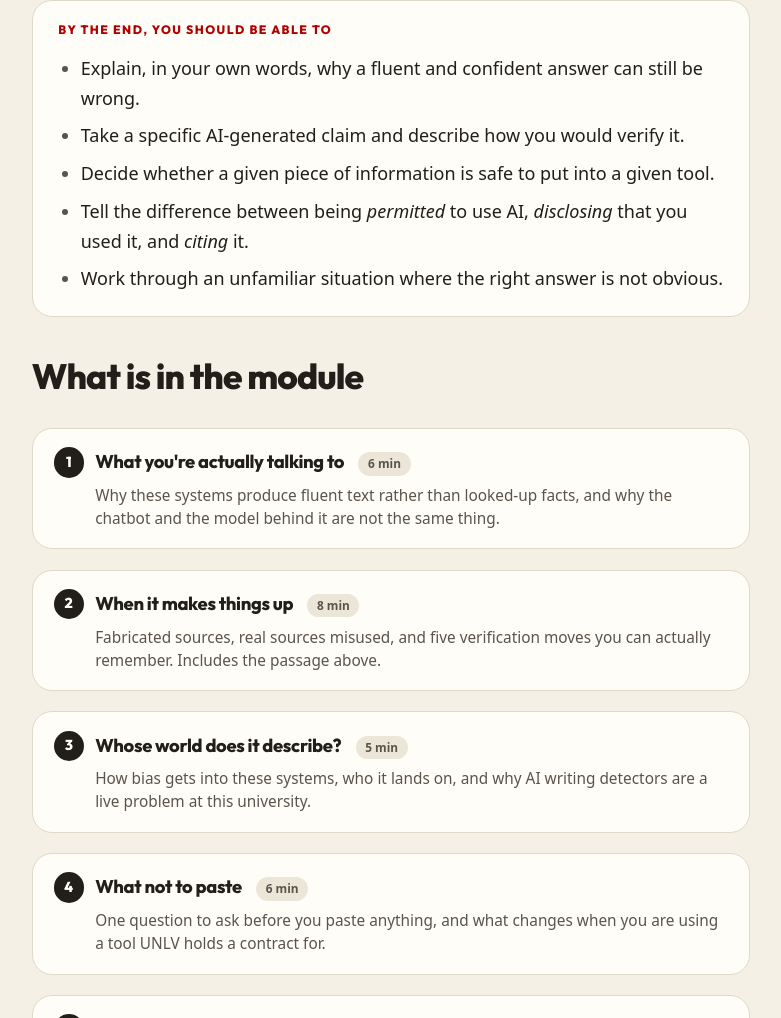
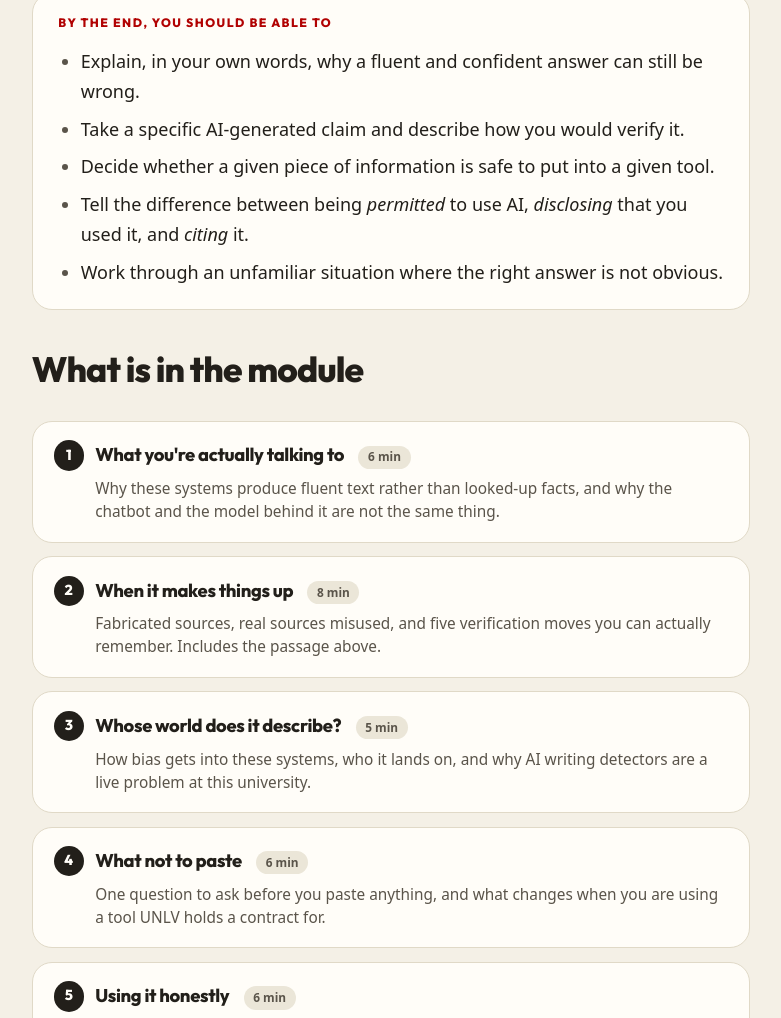
Before and after one commit to robertlaws-unlv-wads/library-ai-guide, a plain HTML site: page index.html in a window 1280 px wide. Shown: the part 1782-2800 px from the top of the page, without its empty margins (249-1030 px from the left). Drawn offline with Linux system fonts and the light colour scheme.

Commit message:
Fix nav misalignment caused by the prose list rhythm leaking into layout lists
The active "Start here" pill sat 6.8px above Quiz, Summary and About.

Cause was mine: the global `li + li { margin-block-start: 0.45em }` rule that
gives lesson prose its vertical rhythm was also applying to lists used as
layout containers. Every nav item after the first picked up a top margin,
while the first did not — so the row lost its shared baseline.

The same leak was inflating the table of contents: cards are laid out with
`grid-gap: 0.75rem`, but every card after the first also carried 0.45em of
margin, making the first gap 12px and the rest 20px.

Fixed at the source rather than nudging the pill:
- The prose rule now carries a comment stating it is prose-only and that
  layout lists must reset it.
- .site-nav and .toc each zero it next to their own gap declaration, so the
  reason is visible where someone would be editing.
- .site-nav ul also gets align-items: center, so the row stays aligned even
  if an item's height changes later.
- TOC gap raised to 0.85rem, since removing the stray margin would otherwise
  have tightened the cards from the ~20px that was actually being rendered.

Verified: all four nav items share one top and one vertical centre at both
desktop and 320px, all targets still >=44px, TOC gaps uniform, and prose
lists keep their 8.1px rhythm.

Co-Authored-By: Claude Opus 5 <noreply@anthropic.com>

```diff
--- a/assets/css/site.css
+++ b/assets/css/site.css
@@ -268,12 +268,17 @@ main:focus { outline: none; }
 .site-nav ul {
   display: flex;
   flex-wrap: wrap;
+  align-items: center;
   gap: 0.15rem;
   margin: 0;
   padding: 0;
   list-style: none;
   font-size: 0.95rem;
 }
+
+/* Spacing here is the flex gap. Cancel the prose rhythm, which would
+   otherwise offset every item after the first. */
+.site-nav li + li { margin-block-start: 0; }
 
 .site-nav a {
   display: inline-block;
@@ -393,8 +398,15 @@ a:hover { color: var(--scarlet-deep); }
 strong { font-weight: 700; }
 
 ul, ol { padding-inline-start: 1.4rem; }
+li::marker { color: var(--ink-muted); }
+
+/* Vertical rhythm for PROSE lists only. Any list used as a layout container
+   sets its own spacing with flex/gap or grid/gap, and this margin fights it:
+   it pushed every nav item after the first down by 0.45em (misaligning them
+   against the active pill) and made the first gap in the table of contents
+   smaller than the rest. If you add another layout list, reset it the same
+   way — the resets live with their components, .site-nav and .toc below. */
 li + li { margin-block-start: 0.45em; }
-li::marker { color: var(--ink-muted); }
 
 blockquote {
   margin-inline: 0;
@@ -1048,9 +1060,13 @@ details > :last-child { padding-block-end: 1.1rem; }
   padding: 0;
   margin-block: 2rem;
   display: grid;
-  gap: 0.75rem;
+  gap: 0.85rem;
   counter-reset: toc;
 }
+
+/* Spacing here is the grid gap. Cancel the prose rhythm, which would
+   otherwise make the first gap smaller than all the others. */
+.toc__item + .toc__item { margin-block-start: 0; }
 
 .toc__item {
   counter-increment: toc;
```
